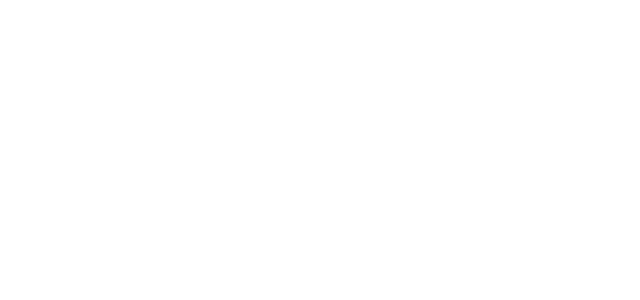
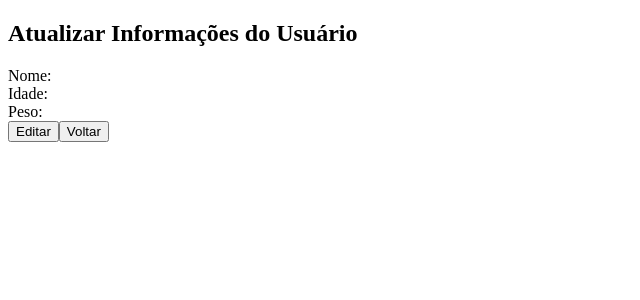
Before and after one commit to Ramom-Gomes/Fitness, a React (Vite) app: page /atualizar-usuario in a window 1280 px wide. Before the commit this address had no page. Shown: the top 300 px of the page, without its empty margins (0-640 px from the left). Built offline with nearby package versions, Linux system fonts and the light colour scheme.

Commit message:
atualizar-informacoes-inicio

```diff
--- a/src/components/bemvindo.jsx
+++ b/src/components/bemvindo.jsx
@@ -1,5 +1,6 @@
 import React, { useEffect, useState } from "react";
 import { useNavigate } from "react-router-dom";
+import { Link } from "react-router-dom";
 
 function BemVindo() {
   const navigate = useNavigate();
@@ -31,6 +32,7 @@
       <h2>Olá, {userData.nome}!</h2>
       <p>Idade: {userData.idade}</p>
       <p>Peso: {userData.peso} kg</p>
+      <Link to="/atualizar-usuario">Atualizar Informações</Link>
       <button onClick={handleLogout}>Sair</button>
     </div>
   );
--- /dev/null
+++ b/src/components/minhasInformacoes.jsx
@@ -0,0 +1,59 @@
+import React, { useState, useEffect } from "react";
+import { useNavigate } from "react-router-dom";
+
+function AtualizarUsuario() {
+  const navigate = useNavigate();
+
+  const [user, setUser] = useState({
+    nome: "",
+    idade: "",
+    peso: "",
+  });
+
+  const [editMode, setEditMode] = useState(false);
+
+  useEffect(() => {
+    const currentUser = JSON.parse(localStorage.getItem('currentUser'));
+    if (currentUser) {
+      setUser({
+        nome: currentUser.nome,
+        idade: currentUser.idade,
+        peso: currentUser.peso,
+      });
+    }
+  }, []);
+
+  const handleUpdate = () => {
+    // Atualizar informações do usuário no localStorage
+    const currentUser = JSON.parse(localStorage.getItem('currentUser'));
+    currentUser.nome = user.nome;
+    currentUser.idade = user.idade;
+    currentUser.peso = user.peso;
+    localStorage.setItem('currentUser', JSON.stringify(currentUser));
+
+    // Voltar ao modo de exibição padrão
+    setEditMode(false);
+  };
+
+  return (
+    <div>
+      <h2>Atualizar Informações do Usuário</h2>
+      <label>Nome: {editMode ? <input type="text" value={user.nome} onChange={e => setUser({...user, nome: e.target.value})} /> : user.nome}</label><br />
+      <label>Idade: {editMode ? <input type="text" value={user.idade} onChange={e => setUser({...user, idade: e.target.value})} /> : user.idade}</label><br />
+      <label>Peso: {editMode ? <input type="text" value={user.peso} onChange={e => setUser({...user, peso: e.target.value})} /> : user.peso}</label><br />
+
+      {editMode ? (
+        <>
+          <button onClick={handleUpdate}>Atualizar</button>
+          <button onClick={() => setEditMode(false)}>Cancelar</button>
+        </>
+      ) : (
+        <button onClick={() => setEditMode(true)}>Editar</button>
+      )}
+
+      <button onClick={() => navigate('/bemvindo')}>Voltar</button>
+    </div>
+  );
+}
+
+export default AtualizarUsuario;
--- a/src/routes/rotas.jsx
+++ b/src/routes/rotas.jsx
@@ -4,6 +4,7 @@
 import RegisterPage from "../components/registro";
 import BemVindo from "../components/bemvindo";
 import TrocarSenha from "../components/trocarSenha";
+import AtualizarUsuario from "../components/minhasInformacoes";
 
 const Rotas = ({ users , registerUser }) => (
   <Routes>
@@ -11,6 +12,7 @@
     <Route path="/registro" element={<RegisterPage users={users} registerUser={registerUser} />} />
     <Route path='/bemvindo' element={<BemVindo/>}/>
     <Route path="/trocar-senha" element={<TrocarSenha users={users} />} />
+    <Route path="/atualizar-usuario" element={<AtualizarUsuario />} />
   </Routes>
 );
 
```
